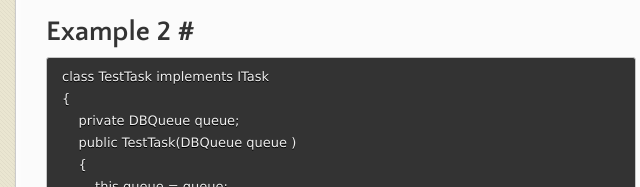
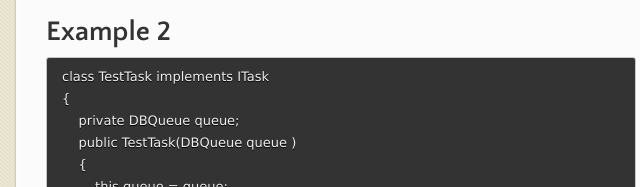
Before and after one commit to bastiao/JDBQueue, a plain HTML site: page index.html in a window 1280 px wide. Shown: the part 1191-1378 px from the top of the page, 300-940 px from the left. Drawn offline with nearby package versions, Linux system fonts and the light colour scheme.

```diff
--- a/index.html
+++ b/index.html
@@ -72,7 +72,7 @@ q.take();
 worker.join();
 </code></pre>
 
-<h1>Example 2 #</h1>
+<h1>Example 2</h1>
 
 <pre><code>class TestTask implements ITask
 {
```
Also changed, not shown: params.json (+1 -1 lines).
